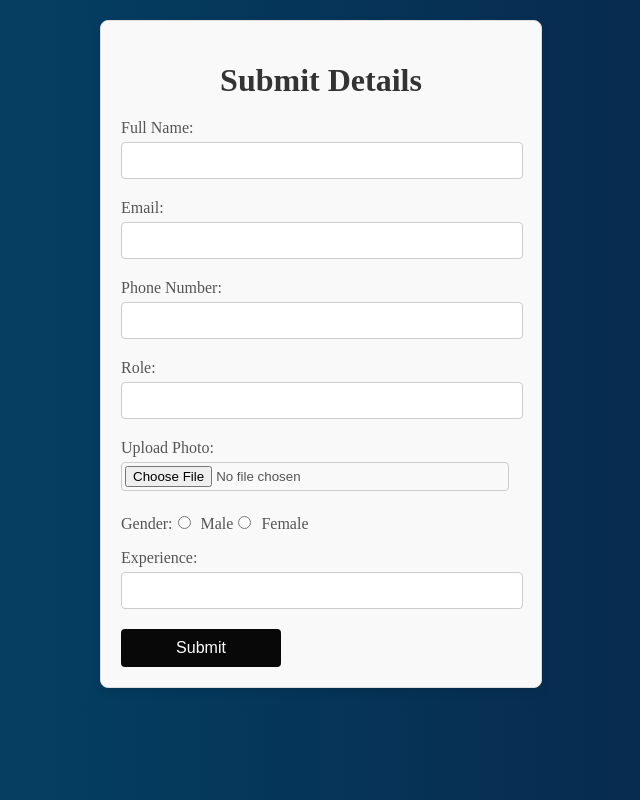
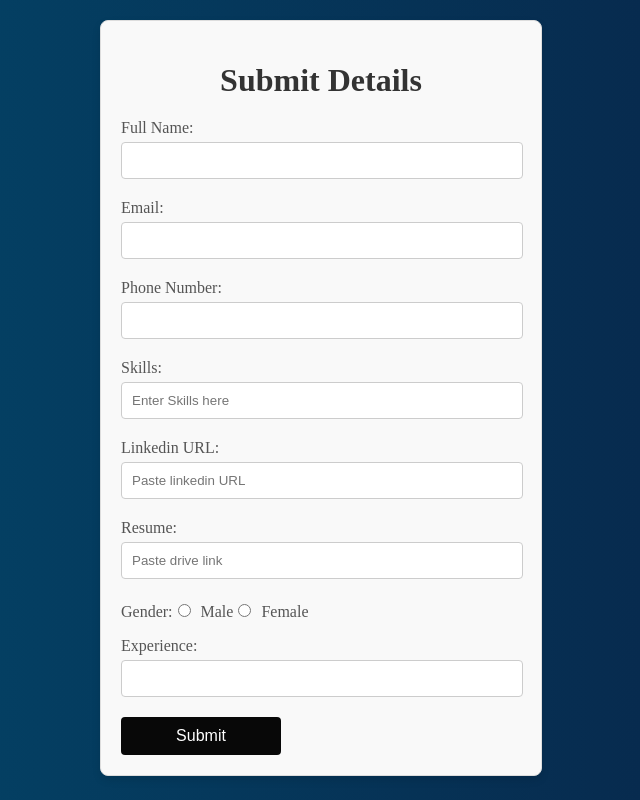
Before and after one commit to rakasiarunkumarreddy/jobportal, a React (Create React App) app: page /submit-details in a window 1280 px wide. Shown: the whole page, without its empty margins (319-959 px from the left). Built offline with nearby package versions, Linux system fonts and the light colour scheme.

Commit message:
added skills,linkedin url in submit details

```diff
--- a/src/jobseekerUI/body/content/jobDescription/submitDetails/SubmitDetails.js
+++ b/src/jobseekerUI/body/content/jobDescription/submitDetails/SubmitDetails.js
@@ -12,8 +12,9 @@ const SubmitDetails = () => {
     fullName: '',
     email: '',
     phoneNumber: '',
-    role: '',
-    photo: '',
+    Skills: '',
+    LinkedInURL: '',
+    resumeUrl: '',
     gender: '',
     experience: '',
     jobTitle: jobTitle || '',
@@ -50,11 +51,6 @@ const SubmitDetails = () => {
 
   return (
     <div className="submitDetails">
-      {showMessage && (
-        <div className="topConfirmation">
-          <button className="goHomeButton" onClick={handleGoHome}>Go to Home</button>
-        </div>
-      )}
       <h1>Submit Details</h1>
       <form onSubmit={handleSubmit}>
         {jobTitle && (
@@ -76,12 +72,16 @@ const SubmitDetails = () => {
           <input type="tel" name="phoneNumber" value={formData.phoneNumber} onChange={handleChange} required />
         </label>
         <label>
-          Role:
-          <input type="text" name="role" value={formData.role} onChange={handleChange} required />
+          Skills:
+          <input type="text" name="Skills" value={formData.Skills} onChange={handleChange} placeholder='Enter Skills here' required />
         </label>
         <label>
-          Upload Photo:
-          <input type="file" name="photo" onChange={handleChange} />
+          Linkedin URL:
+          <input type="text" name="LinkedInURL" value={formData.LinkedInURL} onChange={handleChange} placeholder="Paste linkedin URL" required />
+        </label>
+        <label>
+          Resume:
+          <input type="text" name="resumeUrl" value={formData.resumeUrl} onChange={handleChange} placeholder="Paste drive link" required />
         </label>
         <label>
           Gender:
@@ -98,7 +98,12 @@ const SubmitDetails = () => {
           Experience:
           <input type="text" name="experience" value={formData.experience} onChange={handleChange} required />
         </label>
-        <button type="submit" className="submitButton">Submit</button>
+        <div className="buttonContainer">
+          <button type="submit" className="submitButton">Submit</button>
+          {showMessage && (
+            <button type="button" className="goHomeButton" onClick={handleGoHome}>Go to Home</button>
+          )}
+        </div>
       </form>
       {showMessage && (
         <div className="confirmationMessage">Form submitted successfully!</div>
```
